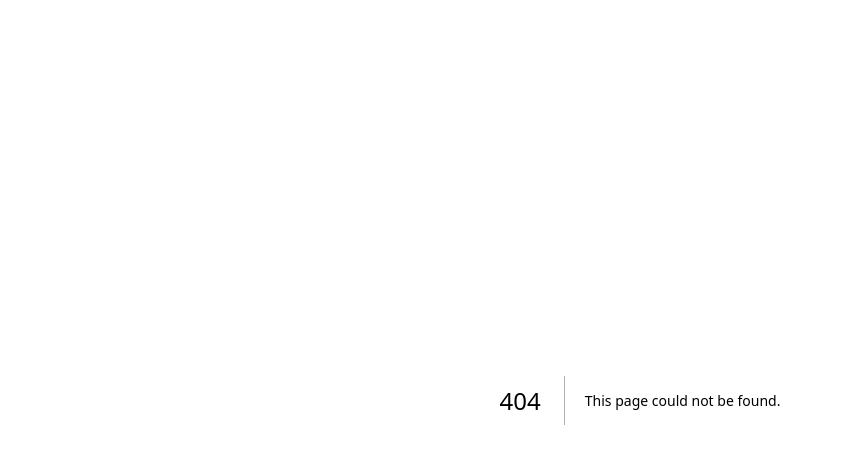
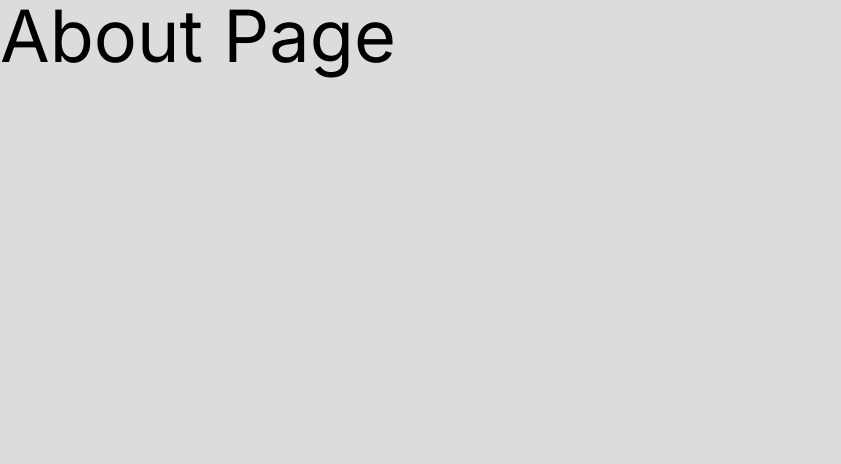
Before and after one commit to hr-shuvo/air-bnb, a Next.js app: page /about in a window 1280 px wide. Before the commit this address had no page. Shown: the top 464 px of the page, without its empty margins (0-841 px from the left). Built offline with nearby package versions, Linux system fonts and the light colour scheme.

Commit message:
check like (directory)

```diff
--- /dev/null
+++ b/app/about/page.tsx
@@ -0,0 +1,11 @@
+
+
+function AboutPage() {
+    return (
+      <div>
+        <h1 className="text-7xl">About Page</h1>
+      </div>
+    )
+  }
+
+  export default AboutPage
--- a/app/globals.css
+++ b/app/globals.css
@@ -1,3 +1,9 @@
 @tailwind base;
 @tailwind components;
 @tailwind utilities;
+
+
+
+body{
+    background: gainsboro;
+}
--- /dev/null
+++ b/app/info/contact/page.tsx
@@ -0,0 +1,14 @@
+import Link from "next/link"
+
+function ContactPage() {
+    return (
+      <div>
+        <h1 className="text-7xl">Home Page</h1>
+        <Link href="/" className="text-xl text-blue-500 mt-8">
+        back home
+        </Link>
+      </div>
+    )
+  }
+
+export default ContactPage
--- /dev/null
+++ b/app/info/page.tsx
@@ -0,0 +1,9 @@
+function InfoPage() {
+    return (
+      <div>
+        <h1 className="text-7xl">Info Page</h1>
+      </div>
+    )
+  }
+
+  export default InfoPage
--- a/app/page.tsx
+++ b/app/page.tsx
@@ -1,11 +1,15 @@
+import Link from "next/link"
 
 
-function page() {
+function HomePage() {
   return (
     <div>
       <h1 className="text-7xl">Home Page</h1>
+      <Link href="/about" className="text-xl text-blue-500 mt-8">
+      about page
+      </Link>
     </div>
   )
 }
 
-export default page
+export default HomePage
```
